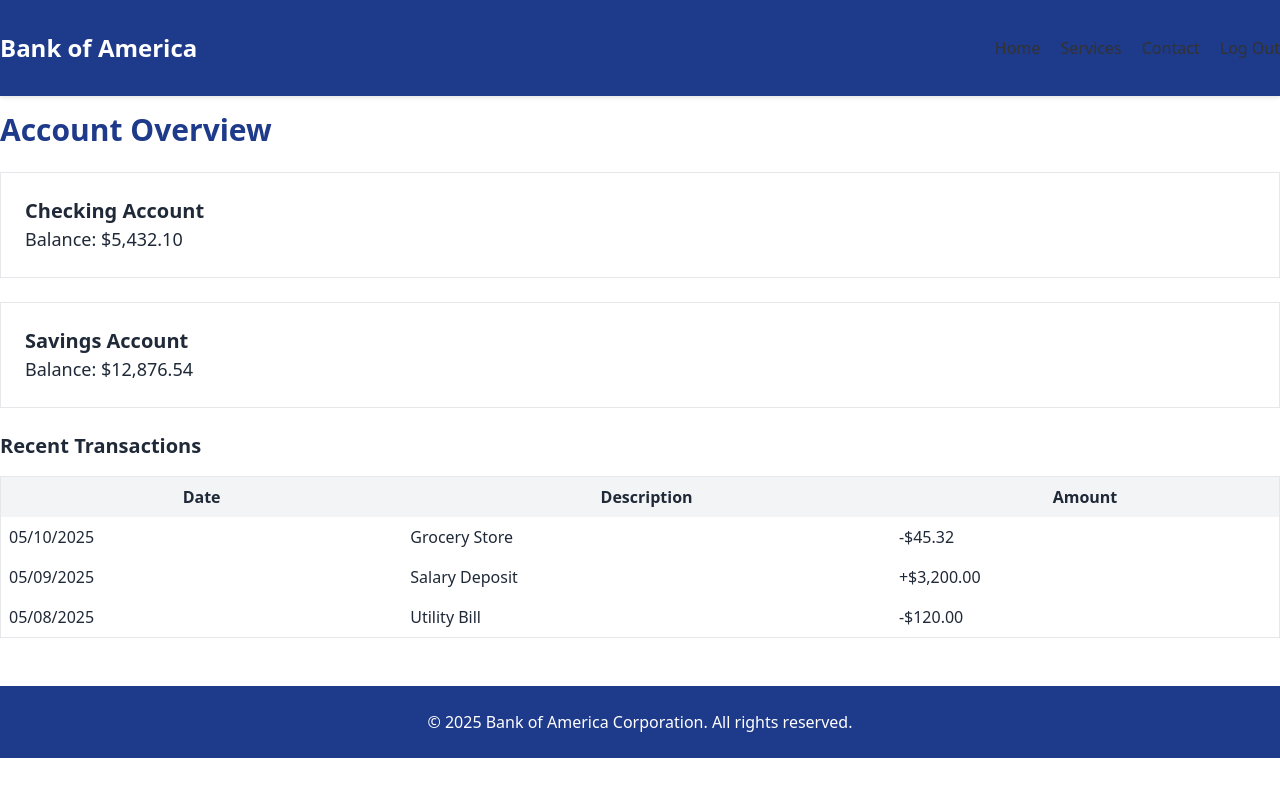
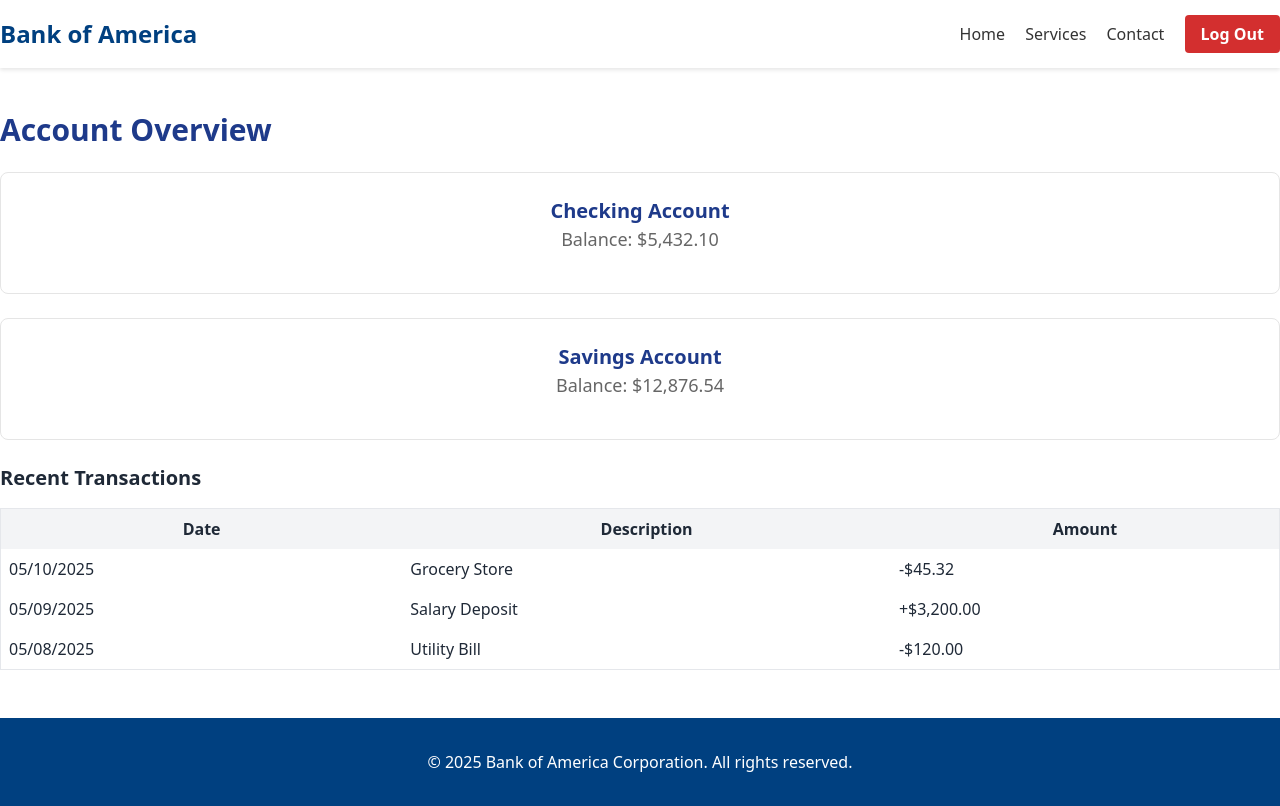
Before and after one commit to Elizabethjame20/Bank-America-, a website: page dashboard.html in a window 1280 px wide. Drawn offline with nearby package versions, Linux system fonts and the light colour scheme.

Commit message:
Update dashboard.html

```diff
--- a/dashboard.html
+++ b/dashboard.html
@@ -8,25 +8,25 @@
     <link rel="stylesheet" href="css/styles.css">
 </head>
 <body class="font-sans text-gray-800">
-    <header class="bg-blue-900 text-white fixed w-full top-0 z-10">
-        <nav class="container mx-auto flex justify-between items-center py-4">
-            <div class="text-2xl font-bold">Bank of America</div>
+    <header class="fixed w-full top-0 z-10">
+        <nav class="container mx-auto flex justify-between items-center">
+            <a href="index.html" class="logo">Bank of America</a>
             <div class="space-x-4">
                 <a href="index.html" class="hover:underline">Home</a>
                 <a href="services.html" class="hover:underline">Services</a>
                 <a href="contact.html" class="hover:underline">Contact</a>
-                <a href="index.html" class="hover:underline">Log Out</a>
+                <a href="#" class="logout-link login-btn">Log Out</a>
             </div>
         </nav>
     </header>
     <section class="container mx-auto py-12 mt-16">
         <h1 class="text-3xl font-bold text-blue-900 mb-6">Account Overview</h1>
-        <div class="border p-6 mb-6">
-            <h2 class="text-xl font-semibold">Checking Account</h2>
+        <div class="feature-card mb-6">
+            <h2 class="text-xl font-semibold text-blue-900">Checking Account</h2>
             <p class="text-lg">Balance: $5,432.10</p>
         </div>
-        <div class="border p-6 mb-6">
-            <h2 class="text-xl font-semibold">Savings Account</h2>
+        <div class="feature-card mb-6">
+            <h2 class="text-xl font-semibold text-blue-900">Savings Account</h2>
             <p class="text-lg">Balance: $12,876.54</p>
         </div>
         <h2 class="text-xl font-semibold mb-4">Recent Transactions</h2>
@@ -41,7 +41,7 @@
             <tbody></tbody>
         </table>
     </section>
-    <footer class="bg-blue-900 text-white text-center py-6">
+    <footer class="text-center">
         <p>© 2025 Bank of America Corporation. All rights reserved.</p>
     </footer>
     <script src="js/scripts.js"></script>
```
